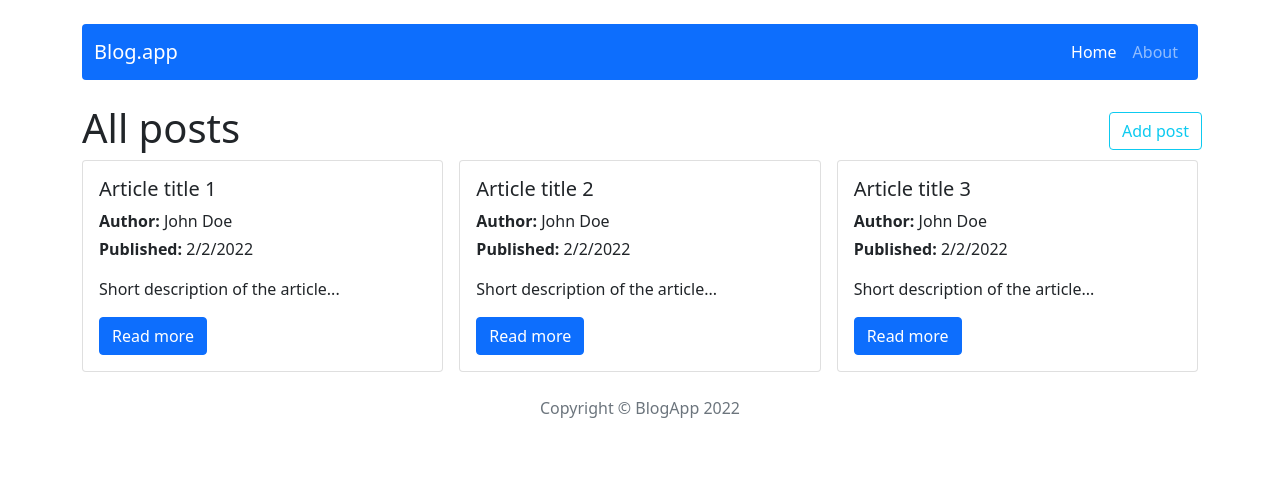
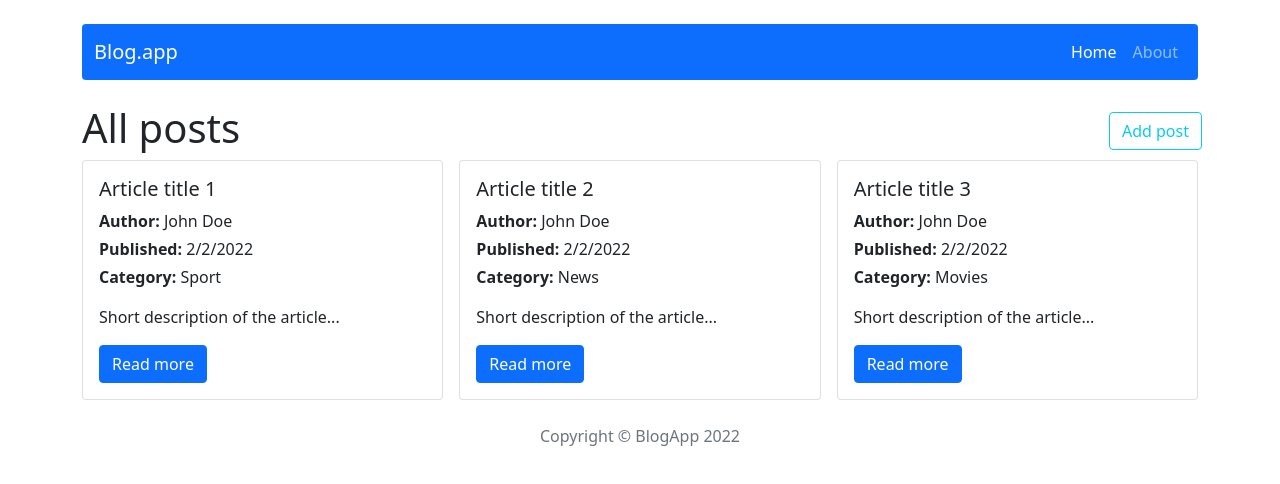
Before and after one commit to Jacob120/blog-react-crud, a React (Create React App) app: page / in a window 1280 px wide. Shown: the top 484 px of the page. Built offline with nearby package versions, Linux system fonts and the light colour scheme.

Commit message:
Add Form.Select in PostForm.js / add categoriesRedux.js / add categories in initialState.js

```diff
--- a/src/components/features/CardPosts.js
+++ b/src/components/features/CardPosts.js
@@ -22,8 +22,9 @@ const CardPost = () => {
             <Card.Body>
               <Card.Title>{post.title}</Card.Title>
               <Card.Text className="mb-1"><b>Author:</b> {post.author}</Card.Text>
-              <Card.Text><b>Published:</b> {dateToStr(post.publishedDate)}</Card.Text>
-              <Card.Text className="mt-2">{post.shortDescription}</Card.Text>
+              <Card.Text className="mb-1"><b>Published:</b> {dateToStr(post.publishedDate)}</Card.Text>
+              <Card.Text><b>Category:</b> {post.category}</Card.Text>
+              <Card.Text>{post.shortDescription}</Card.Text>
               <Link to={"/post/" + post.id}>
                 <Button variant="primary">Read more</Button>
               </Link>
--- a/src/components/features/EditPostForm.js
+++ b/src/components/features/EditPostForm.js
@@ -28,6 +28,7 @@ const EditPostForm = () => {
       publishedDate={postData.publishedDate}
       shortDescription={postData.shortDescription}
       content={postData.content}
+      category={postData.category}
       id={postId}/>
   );
 };
--- a/src/components/features/PostForm.js
+++ b/src/components/features/PostForm.js
@@ -10,7 +10,8 @@ import 'react-quill/dist/quill.snow.css';
 import DatePicker from "react-datepicker";
 import "react-datepicker/dist/react-datepicker.css";
 import { useForm } from 'react-hook-form';
-
+import { getAllCategories } from '../../redux/categoriesRedux';
+import { useSelector } from 'react-redux';
 
 const PostForm = ({ action, actionText, ...props }) => {
 
@@ -21,8 +22,12 @@ const PostForm = ({ action, actionText, ...props }) => {
   const [publishedDate, setPublishedDate] = useState(props.publishedDate || '');
   const [shortDescription, setShortDescription] = useState(props.shortDescription || '');
   const [content, setContent] = useState(props.content || '');
+  const [category, setCategory] = useState(props.category || '');
   const [contentError, setContentError] = useState(false);
   const [dateError, setDateError] = useState(false);
+
+  const categories = useSelector(getAllCategories);
+  console.log(categories)
 
   const { register, handleSubmit: validate, formState: { errors } } = useForm();
 
@@ -31,7 +36,7 @@ const PostForm = ({ action, actionText, ...props }) => {
     setDateError(!publishedDate);
 
     if (content && publishedDate && content !== '<p><br></p>') {
-      action({ title, author, publishedDate, shortDescription, content, id });
+      action({ title, author, publishedDate, shortDescription, content, id, category });
       navigate('/');
     }
   };
@@ -70,6 +75,13 @@ const PostForm = ({ action, actionText, ...props }) => {
             />
            {dateError && <small className="d-block form-text text-danger mt-2">Date can't be empty</small>}
           </Form.Group>
+          <Form.Group className="mb-3">
+            <Form.Label>Category</Form.Label>
+            <Form.Select onChange={setCategory} value={category ? {category} : "1"}>
+              <option disabled value="1">Select category...</option>
+              {categories.map((category, index) => <option key={index} value={category}>{category}</option> )}
+            </Form.Select>
+          </Form.Group>
           <Form.Group  className="mb-3" >
             <Form.Label value={shortDescription}>Short description</Form.Label>
             <FloatingLabel controlId="floatingTextarea" className="mb-3">
--- /dev/null
+++ b/src/redux/categoriesRedux.js
@@ -0,0 +1,11 @@
+// selectors
+export const getAllCategories = ({ categories}) => categories;
+
+const categoriesReducer = (statePart = [], action) => {
+  switch (action.type) {
+    default:
+      return statePart
+  };
+};
+
+export default categoriesReducer;
--- a/src/redux/initialState.js
+++ b/src/redux/initialState.js
@@ -6,7 +6,8 @@ const initialState = {
       shortDescription: 'Short description of the article...',
       content: 'Main content of the article',
       publishedDate: new Date('02-02-2022'),
-      author: 'John Doe'
+      author: 'John Doe',
+      category: 'Sport'
   },
     {
       id: '2',
@@ -14,8 +15,8 @@ const initialState = {
       shortDescription: 'Short description of the article...',
       content: 'Main content of the article',
       publishedDate: new Date('02-02-2022'),
-
-      author: 'John Doe'
+      author: 'John Doe',
+      category: 'News'
   },
   {
     id: '3',
@@ -23,11 +24,12 @@ const initialState = {
     shortDescription: 'Short description of the article...',
     content: 'Main content of the article',
     publishedDate: new Date('02-02-2022'),
-
-    author: 'John Doe'
+    author: 'John Doe',
+    category: 'Movies'
   },
 
-]
+],
+  categories: ['Sport', 'News', 'Movies']
 };
 
 export default initialState;
--- a/src/redux/store.js
+++ b/src/redux/store.js
@@ -1,9 +1,11 @@
 import { createStore, combineReducers } from 'redux';
+import categoriesReducer from './categoriesRedux';
 import initialState from './initialState';
 import postsReducer from './postsRedux';
 
 const subreducers = {
   posts: postsReducer,
+  categories: categoriesReducer
 }
 
 const reducer = combineReducers(subreducers);
```
